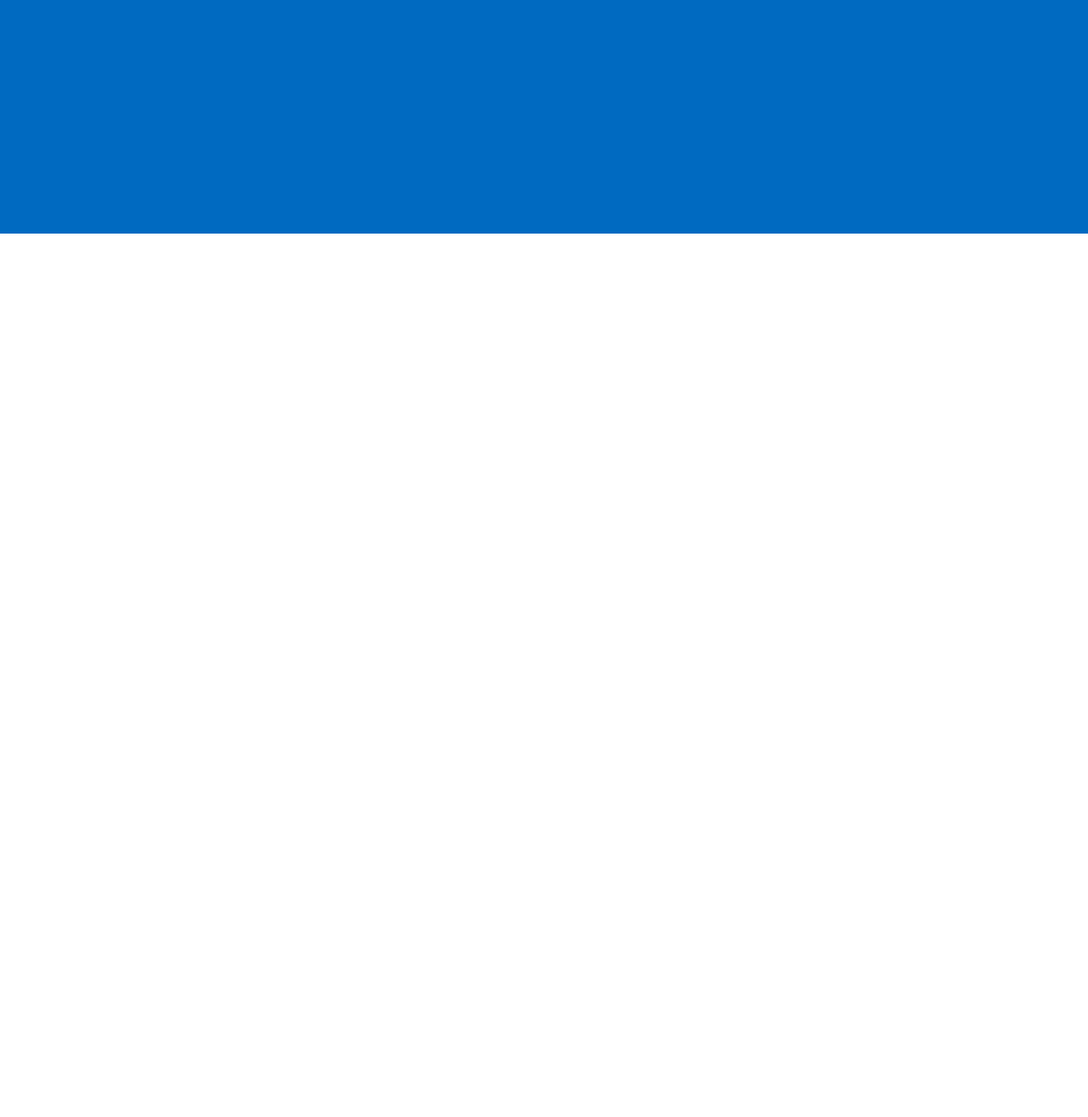
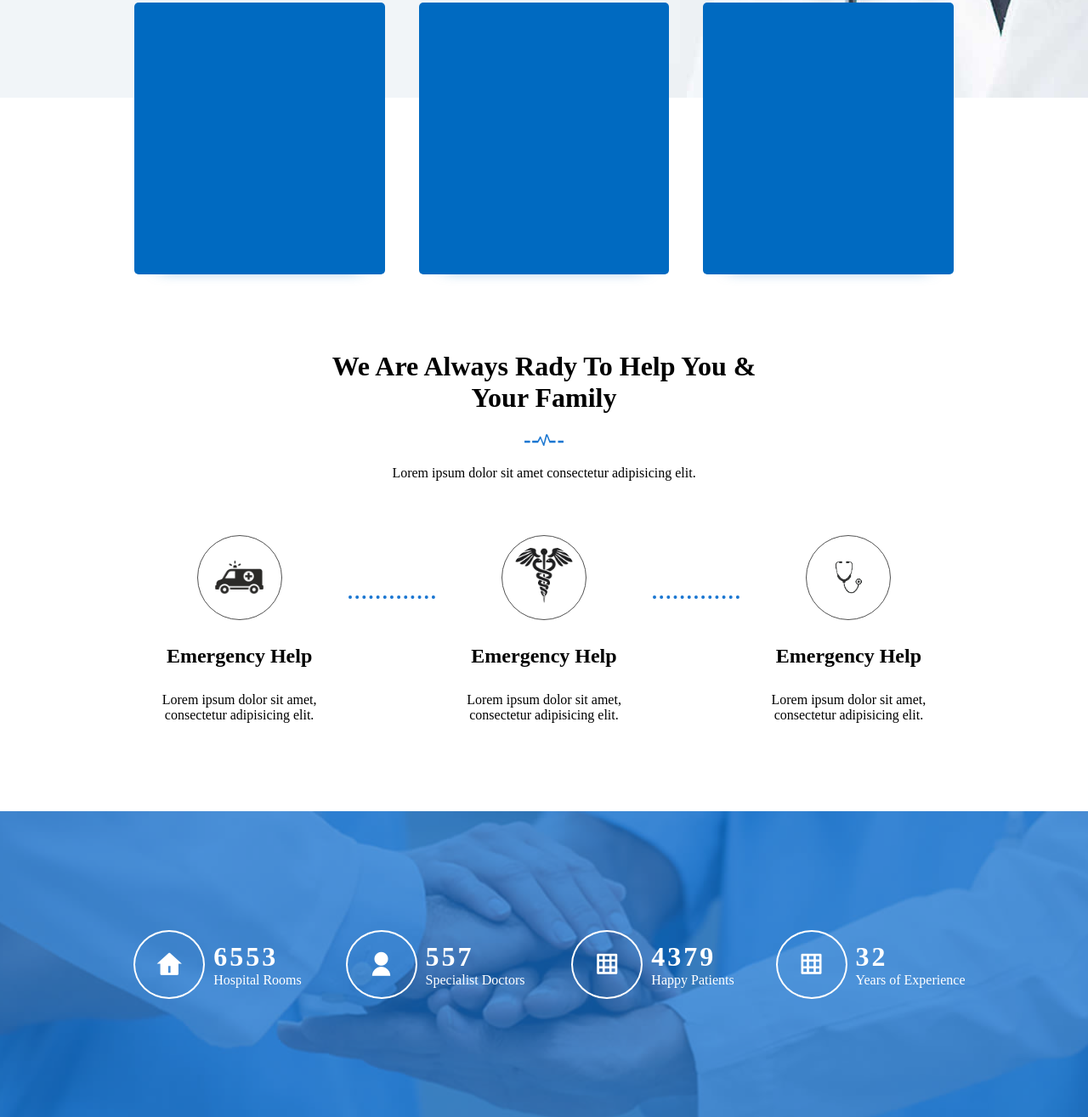
Before and after one commit to Surendra360/medipluse-clone, a plain HTML site: page index.html in a window 1280 px wide. Shown: the part 685-2000 px from the top of the page at 85% size. Before the commit the page ends 960 px from the top, so only its background shows below. Drawn offline with nearby package versions, Linux system fonts and the light colour scheme.

Commit message:
Add files via upload

```diff
--- a/index.html
+++ b/index.html
@@ -6,6 +6,10 @@
     <link rel="stylesheet" href="style.css">
     <link rel="icon" href="favicon.png">
     <title>Mediplus - Free Medical and Doctor Directory HTML Template</title>
+    <link
+    href="https://cdn.jsdelivr.net/npm/remixicon@4.0.0/fonts/remixicon.css"
+    rel="stylesheet"
+/>
 </head>
 <body>
     <div class="main">
@@ -52,9 +56,80 @@
                 </div>
             </div>
             <div class="p1-box">
-                <div class="p1-b1"></div>
-                <div class="p1-b1"></div>
-                <div class="p1-b1"></div>
+                <div class="p1-b1">
+                    <div class="shad"></div>
+                </div>
+                <div class="p1-b1">
+                    <div class="shad"></div>
+                </div>
+                <div class="p1-b1">
+                    <div class="shad"></div>
+                </div>
+            </div>
+        </div>
+        <div class="page2">
+            <h1>We Are Always Rady To Help You & Your Family</h1>
+            <img src="brith.png" alt="">
+            <p>Lorem ipsum dolor sit amet consectetur adipisicing elit.
+            </p>
+            <div class="p2-box">
+                <div class="p2-b1">
+                    <img src="ambulance.png" alt="">
+                    <h2>Emergency Help</h2>
+                    <p>Lorem ipsum dolor sit amet, consectetur adipisicing elit.</p>
+                </div>
+                <div class="p2-b2">
+                </div>
+                <div class="p2-b1">
+                    <img src="med.png" alt="">
+                    <h2>Emergency Help</h2>
+                    <p>Lorem ipsum dolor sit amet, consectetur adipisicing elit.</p>
+                </div>
+                <div class="p2-b2">
+                </div>
+                <div class="p2-b1">
+                    <img src="steth.png" alt="">
+                    <h2>Emergency Help</h2>
+                    <p>Lorem ipsum dolor sit amet, consectetur adipisicing elit.</p>
+                </div>
+            </div>
+        </div>
+        <div class="page3">
+            <div class="p3-over">
+                <div class="p3-b1">
+                    <div class="p3-b1-logo"><i class="ri-home-4-fill"></i></div>
+                    <div class="p3-b1-text">
+                        <h1>6553</h1>
+                        <p>Hospital Rooms</p>
+                    </div>
+                </div>
+                <div class="p3-b1">
+                    <div class="p3-b1-logo">
+                        <i class="ri-user-fill"></i>
+                    </div>
+                    <div class="p3-b1-text">
+                        <h1>557</h1>
+                        <p>Specialist Doctors</p>
+                    </div>
+                </div>
+                <div class="p3-b1">
+                    <div class="p3-b1-logo">
+                        <i class="ri-grid-line"></i>
+                    </div>
+                    <div class="p3-b1-text">
+                        <h1>4379</h1>
+                        <p>Happy Patients</p>
+                    </div>
+                </div>
+                <div class="p3-b1">
+                    <div class="p3-b1-logo">
+                        <i class="ri-grid-line"></i>
+                    </div>
+                    <div class="p3-b1-text">
+                        <h1>32</h1>
+                        <p>Years of Experience</p>
+                    </div>
+                </div>
             </div>
         </div>
     </div>
--- a/style.css
+++ b/style.css
@@ -15,7 +15,6 @@ height: 100%;
 .page1{
     width: 100vw;
     height: 100vh;
-    background-color: aquamarine;
 }
 .nav{
     width: 100vw;
@@ -66,7 +65,7 @@ height: 100%;
 .nav-2nd>button{
     padding: 1.5vh;
     font-size: 1vmax;
-    background-color: rgb(57, 57, 237);
+    background-color: rgb(0, 106, 193);
     border: none;
     border-radius: 5px;
     color: white;
@@ -80,6 +79,7 @@ height: 100%;
 }
 .containt{
     margin-top: 5vh;
+    margin-left: 10vh;
     width: 60%;
     height: 40%;
     padding: 0 20vh;
@@ -117,8 +117,144 @@ height: 100%;
     color: white;
 }
 .p1-box{
-    margin-top: 15vh;
+    margin-top: 16vh;
     width: 100%;
-    height: 40vh;
+    height: 50vh;
+    display: flex;
+    align-items: center;
+    justify-content: center;
+    gap: 40px;
+}
+.p1-b1{
+    width: 23%;
+    height: 80%;
+    border-radius: 5px;
     background-color: rgb(0, 106, 193);
+    position: relative;
+    transition: 0.25s;
 }
+.p1-b1:hover{
+    margin-bottom: 10px;
+}
+.shad{
+    width: 80%;
+    height: 80%;
+    background-color: rgb(0, 106, 193);
+    position: absolute;
+    filter: blur(10px);
+    transition: 0.25s;
+    bottom: 3%;
+    left: 30px;
+    z-index: -1;
+}
+.p1-b1:hover .shad{
+    margin-bottom:-15px;
+}
+
+
+.page2{
+    width: 100vw;
+    height: 100vh;
+    padding-top: 35vh;
+    /* background-color: red; */
+    display: flex;
+    flex-direction: column;
+    align-items: center;
+    justify-content: space-evenly;
+}
+.page2>h1{
+    width: 70vh;
+    text-align: center;
+    /* background-color: blue; */
+}
+.p2-box{
+    width: 100%;
+    height: 60%;
+    display: flex;
+    align-items: center;
+    justify-content: center;
+    text-align: center;
+    /* background-color: green; */
+}
+.p2-b1{
+    width: 20%;
+    height: 90%;
+    display: flex;
+    flex-direction: column;
+    align-items: center;
+    justify-content: space-evenly;
+    /* background-color: aqua; */
+}
+.p2-b1>img{
+    width: 100px;
+    height: 100px;
+    padding: 4%;
+    border-radius: 50%;
+    object-fit: cover;
+    object-position: center;
+    color: rgb(26,118,209);
+    border: 0.2px solid rgb(81, 81, 81);
+    /* background-color: white; */
+}
+.p2-b1:hover img{
+    background-color: rgb(26,118,209);
+    cursor: pointer;
+}
+.p2-b2{
+    width: 8%;
+    height: 10%;
+    margin-bottom: 8%;
+    text-align: center;
+    /* font-size: 28px;
+    color: rgb(26,118,209); */
+    /* background-color: aqua; */
+    border-bottom: 4px dotted rgb(26,118,209);
+}
+
+
+
+.page3{
+    position: relative;
+    width: 100vw;
+    height: 45vh;
+    background-image: url(p3.jpg);
+    background-position: center;
+    background-size: cover;
+    background-repeat: no-repeat;
+    margin-top: 40px;
+}
+.p3-over{
+width: 100vw;
+height: 45vh;
+display: flex;
+align-items: center;
+justify-content: center;
+background-color: rgba(21, 115, 209, 0.737);
+}
+.p3-b1{
+    width: 20vw;
+    height: 25vh;
+    display: flex;
+    align-items: center;
+    justify-content: center;
+    /* background-color: orange; */
+}
+.p3-b1-logo{
+    font-size: 4vh;
+    padding: 2.5vh 3vh;
+    color: white;
+    border-radius: 50%;
+    border: 2px solid white;
+    margin-right: 10px;
+}
+.p3-b1-text{
+    color: white;
+}
+.p3-b1-text>h1{
+    letter-spacing: 3px;
+}
+.p3-b1:hover .p3-b1-logo{
+    background-color: white;
+    color:  rgb(26,118,209);
+    cursor: pointer;
+}
```
Also changed, not shown: Screenshot 2023-12-21 235203.png (added), ambulance.png (added), brith.png (added), med.png (added), p3.jpg (added), steth.png (added).
